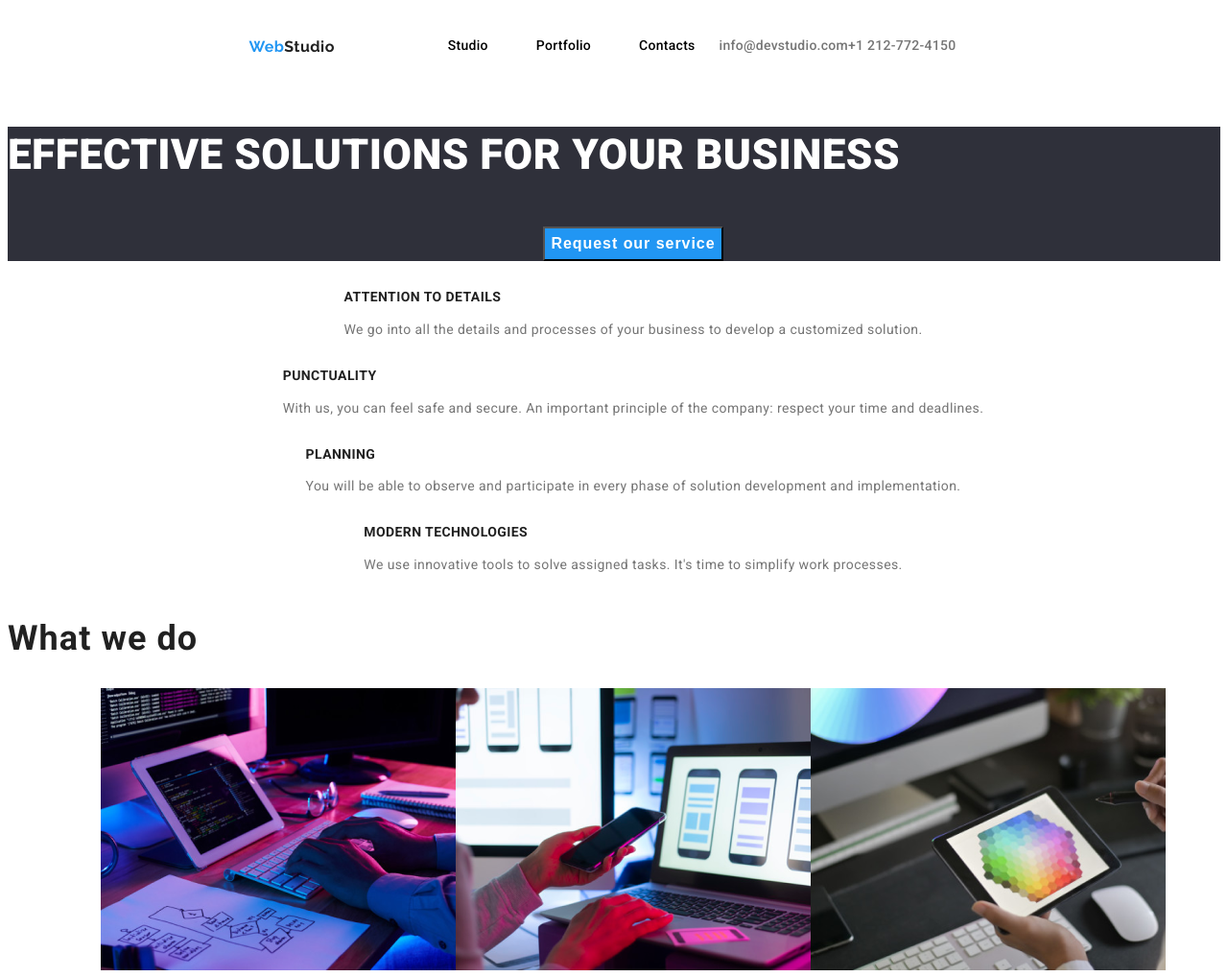
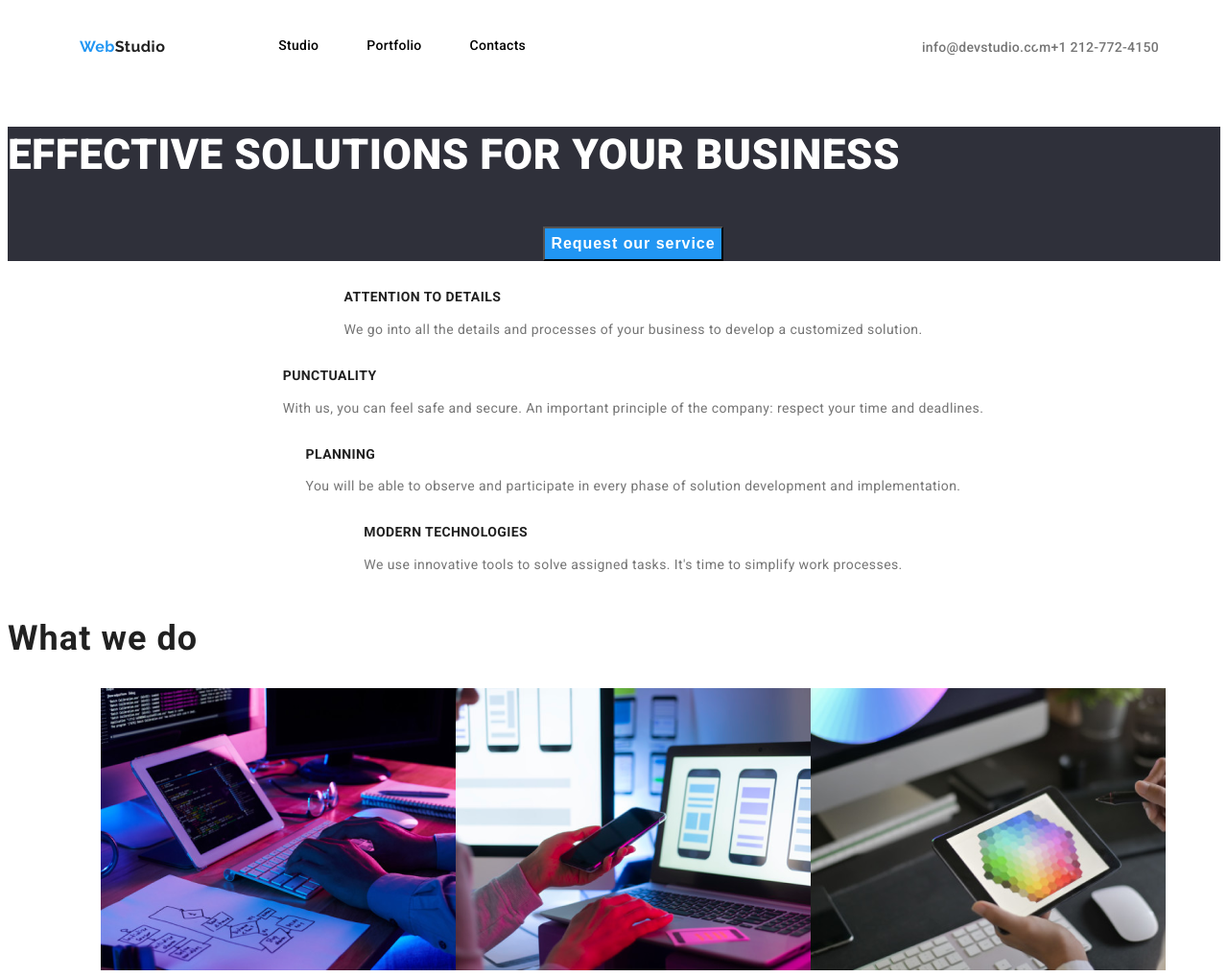
Before and after one commit to Rknrolla/goit-markup-hw-02, a plain HTML site: page index.html in a window 1280 px wide. Shown: the top 1018 px of the page at 96% size. Drawn offline with Linux system fonts and the light colour scheme.

Commit message:
update1.1(navbar)

```diff
--- a/css/styles.css
+++ b/css/styles.css
@@ -42,6 +42,9 @@ body {
   flex-wrap: wrap;
   display: flex;
 }
+.header-nav-buttons {
+  width: 50%;
+}
 
 .page-header {
   color: var(--white-color);
@@ -58,6 +61,12 @@ body {
 .page-header:nth-child(5) {
   margin-left: 300px;
   margin-right: 25px;
+}
+
+.contacts-header {
+  display: flex;
+  justify-content: end;
+  width: 50%;
 }
 
 .link {
--- a/index.html
+++ b/index.html
@@ -19,7 +19,7 @@
     <section>
       <div class="container">
       <header class="page-header">
-        <ul class="unstyled-list">
+        <ul class="header-nav-buttons unstyled-list">
           <li>
             <a href="index.html" class="logo link"
               ><span class="logo-highlight">Web</span>Studio</a
@@ -47,12 +47,15 @@
             >
           </li>
         </ul>
+        <ul class="contacts-header">
+         <li>
         <a class="contact-navigation-link link" href="mailto:info@devstudio.com"
           >info@devstudio.com</a
-        >
-        <a class="contact-navigation-link link" href="tel:+1 212-772-4150"
+        ></li>
+        <li><a class="contact-navigation-link link" href="tel:+1 212-772-4150"
           >+1 212-772-4150</a
-        >
+        ></li>
+      </ul>
       </header>
       </div>
     </section>
```
